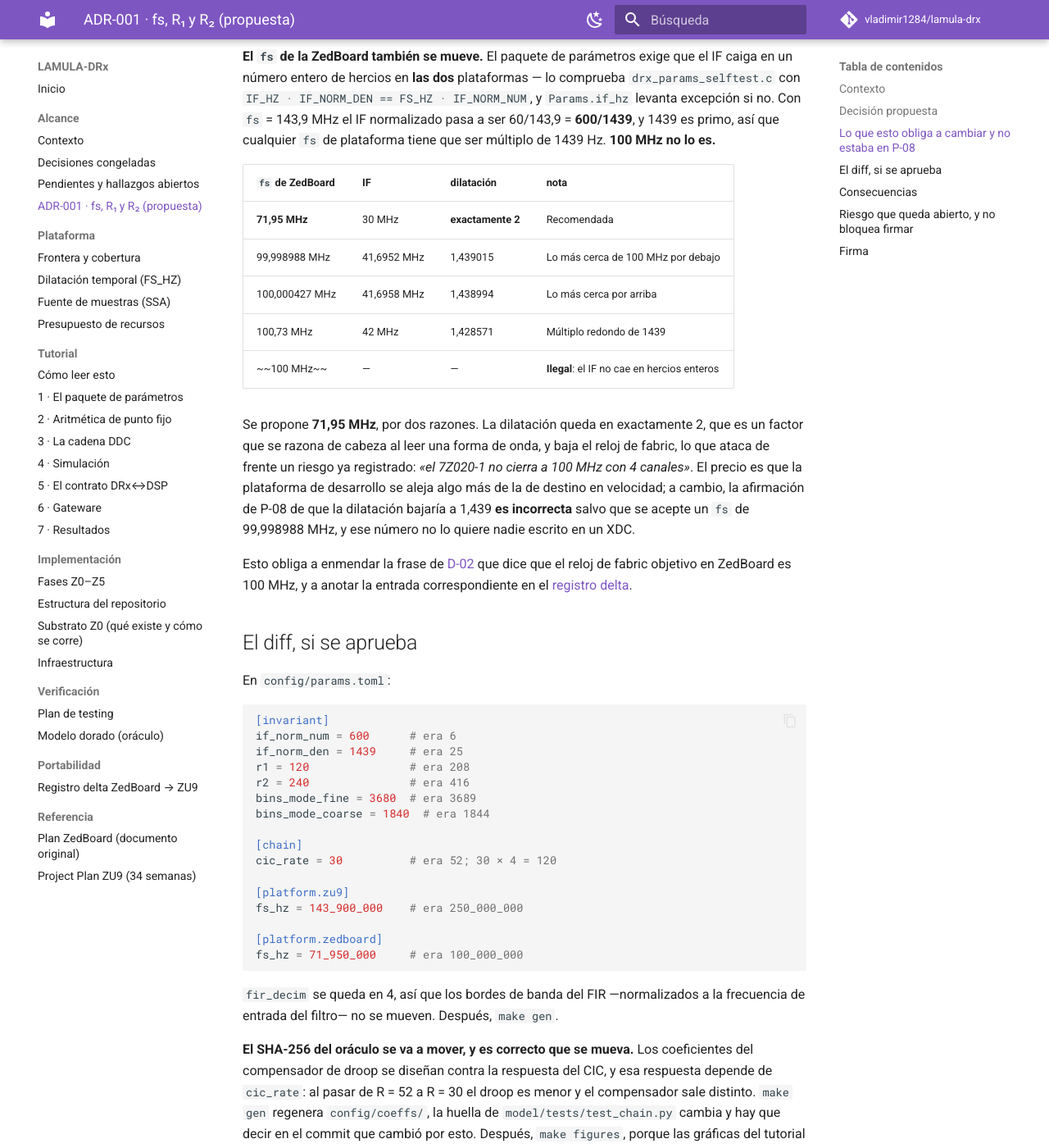
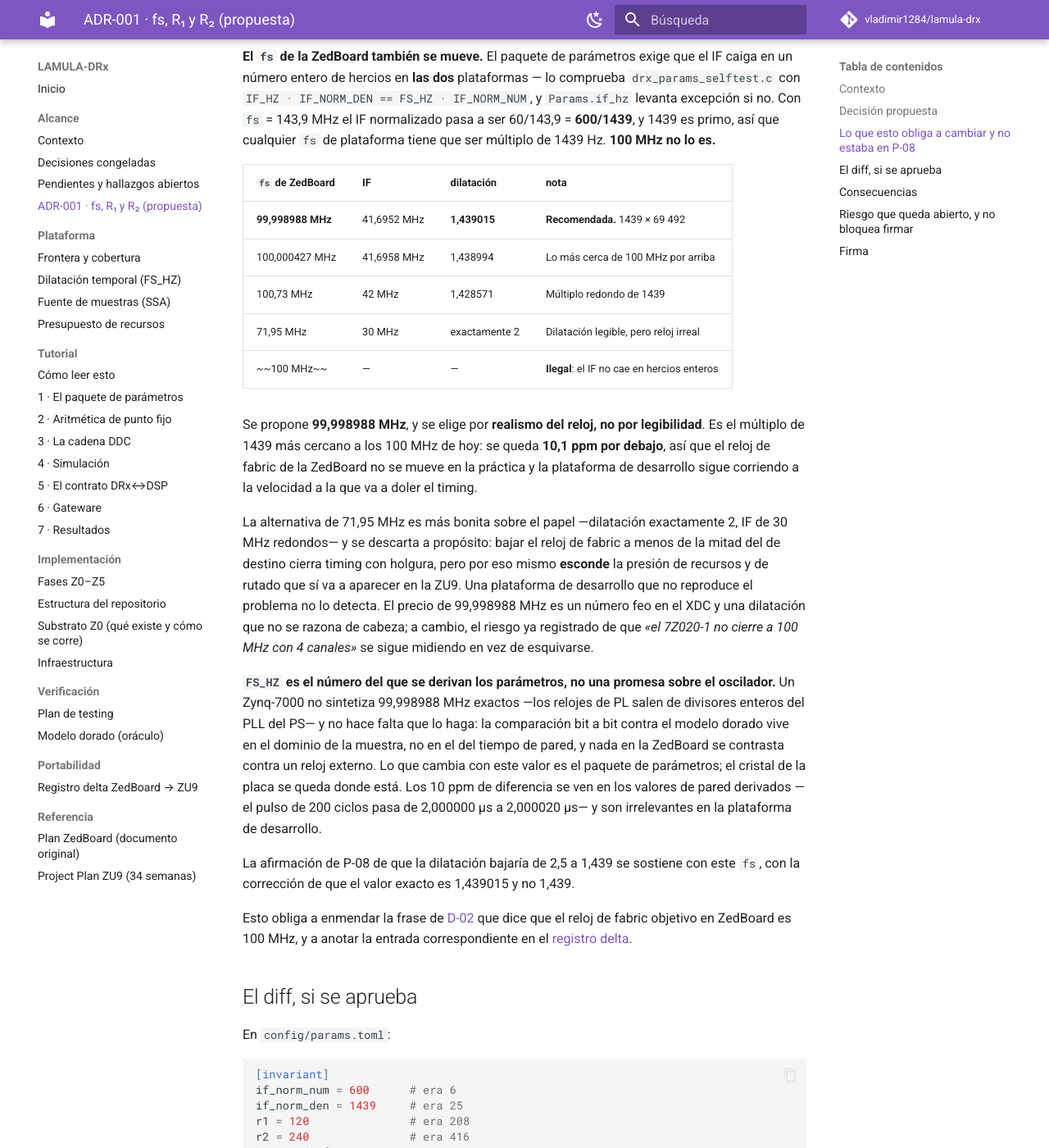
Before and after one commit to vladimir1284/lamula-drx, an MkDocs documentation site: the page built from docs/alcance/adr-001-fs-r1-r2.md, in a window 1280 px wide and 1400 px high, scrolled down 1631 px. Shown: the whole window at 82% size. Built offline with MkDocs 1.6.1 and Material for MkDocs 9.7.7, drawn with Linux system fonts in a browser that asks for light colours; comment, search, counter and statistics services are not loaded; some of the changed text lies outside the part shown.

Commit message:
ADR-001: pick 99.998988 MHz for the ZedBoard, for clock realism over legibility
The ADR recommended 71.95 MHz for the development platform because it gives a
dilation of exactly 2 and a round 30 MHz IF. That optimises for the wrong thing.
Halving the fabric clock relative to the target closes timing comfortably and,
for the same reason, hides the resource and routing pressure that will show up
on the ZU9 — a development platform that does not reproduce the problem cannot
detect it, and "the 7Z020-1 may not close at 100 MHz with four channels" is an
already-registered risk that is worth measuring rather than dodging.

99.998988 MHz (1439 x 69492) is the legal multiple nearest today's 100 MHz, 10.1
ppm below it, so the board keeps running at the speed where timing hurts. The
price is an ugly number in the XDC and a dilation of 1.439015 that nobody
reasons about in their head.

Also states what FS_HZ is and is not. A Zynq-7000 cannot synthesise 99.998988
MHz exactly — PL clocks come from integer divisors of the PS PLL — and does not
need to: FS_HZ is the number the parameters derive from, the bit-exact
comparison against the golden model lives in the sample domain, and nothing on
the ZedBoard is checked against an external clock. The board's oscillator does
not move. The 10 ppm shows up only in derived wall values, where a 200-cycle
pulse goes from 2.000000 to 2.000020 us.

P-08's claim that the dilation drops from 2.5 to 1.439 therefore stands with
this fs, with 1.439015 as the exact figure.

Co-Authored-By: Claude Opus 5 (1M context) <noreply@anthropic.com>

````diff
--- a/docs/alcance/adr-001-fs-r1-r2.md
+++ b/docs/alcance/adr-001-fs-r1-r2.md
@@ -65,18 +65,35 @@ cualquier `fs` de plataforma tiene que ser múltiplo de 1439 Hz. **100 MHz no lo
 
 | `fs` de ZedBoard | IF | dilatación | nota |
 |---|---|---|---|
-| **71,95 MHz** | 30 MHz | **exactamente 2** | Recomendada |
-| 99,998988 MHz | 41,6952 MHz | 1,439015 | Lo más cerca de 100 MHz por debajo |
-| 100,000427 MHz | 41,6958 MHz | 1,438994 | Lo más cerca por arriba |
+| **99,998988 MHz** | 41,6952 MHz | **1,439015** | **Recomendada.** 1439 × 69 492 |
+| 100,000427 MHz | 41,6958 MHz | 1,438994 | Lo más cerca de 100 MHz por arriba |
 | 100,73 MHz | 42 MHz | 1,428571 | Múltiplo redondo de 1439 |
+| 71,95 MHz | 30 MHz | exactamente 2 | Dilatación legible, pero reloj irreal |
 | ~~100 MHz~~ | — | — | **Ilegal**: el IF no cae en hercios enteros |
 
-Se propone **71,95 MHz**, por dos razones. La dilatación queda en exactamente 2, que es un factor
-que se razona de cabeza al leer una forma de onda, y baja el reloj de fabric, lo que ataca de frente
-un riesgo ya registrado: *«el 7Z020-1 no cierra a 100 MHz con 4 canales»*. El precio es que la
-plataforma de desarrollo se aleja algo más de la de destino en velocidad; a cambio, la afirmación de
-P-08 de que la dilatación bajaría a 1,439 **es incorrecta** salvo que se acepte un `fs` de
-99,998988 MHz, y ese número no lo quiere nadie escrito en un XDC.
+Se propone **99,998988 MHz**, y se elige por **realismo del reloj, no por legibilidad**. Es el
+múltiplo de 1439 más cercano a los 100 MHz de hoy: se queda **10,1 ppm por debajo**, así que el
+reloj de fabric de la ZedBoard no se mueve en la práctica y la plataforma de desarrollo sigue
+corriendo a la velocidad a la que va a doler el timing.
+
+La alternativa de 71,95 MHz es más bonita sobre el papel —dilatación exactamente 2, IF de 30 MHz
+redondos— y se descarta a propósito: bajar el reloj de fabric a menos de la mitad del de destino
+cierra timing con holgura, pero por eso mismo **esconde** la presión de recursos y de rutado que sí
+va a aparecer en la ZU9. Una plataforma de desarrollo que no reproduce el problema no lo detecta. El
+precio de 99,998988 MHz es un número feo en el XDC y una dilatación que no se razona de cabeza; a
+cambio, el riesgo ya registrado de que *«el 7Z020-1 no cierre a 100 MHz con 4 canales»* se sigue
+midiendo en vez de esquivarse.
+
+**`FS_HZ` es el número del que se derivan los parámetros, no una promesa sobre el oscilador.** Un
+Zynq-7000 no sintetiza 99,998988 MHz exactos —los relojes de PL salen de divisores enteros del PLL
+del PS— y no hace falta que lo haga: la comparación bit a bit contra el modelo dorado vive en el
+dominio de la muestra, no en el del tiempo de pared, y nada en la ZedBoard se contrasta contra un
+reloj externo. Lo que cambia con este valor es el paquete de parámetros; el cristal de la placa se
+queda donde está. Los 10 ppm de diferencia se ven en los valores de pared derivados —el pulso de
+200 ciclos pasa de 2,000000 µs a 2,000020 µs— y son irrelevantes en la plataforma de desarrollo.
+
+La afirmación de P-08 de que la dilatación bajaría de 2,5 a 1,439 se sostiene con este `fs`, con la
+corrección de que el valor exacto es 1,439015 y no 1,439.
 
 Esto obliga a enmendar la frase de [D-02](decisiones.md#d-02) que dice que el reloj de fabric
 objetivo en ZedBoard es 100 MHz, y a anotar la entrada correspondiente en el [registro
@@ -102,7 +119,7 @@ cic_rate = 30          # era 52; 30 × 4 = 120
 fs_hz = 143_900_000    # era 250_000_000
 
 [platform.zedboard]
-fs_hz = 71_950_000     # era 100_000_000
+fs_hz = 99_998_988     # era 100_000_000; = 1439 × 69 492
 ```
 
 `fir_decim` se queda en 4, así que los bordes de banda del FIR —normalizados a la frecuencia de
````
Also changed, not shown: docs/alcance/pendientes.md (+3 -2 lines).
